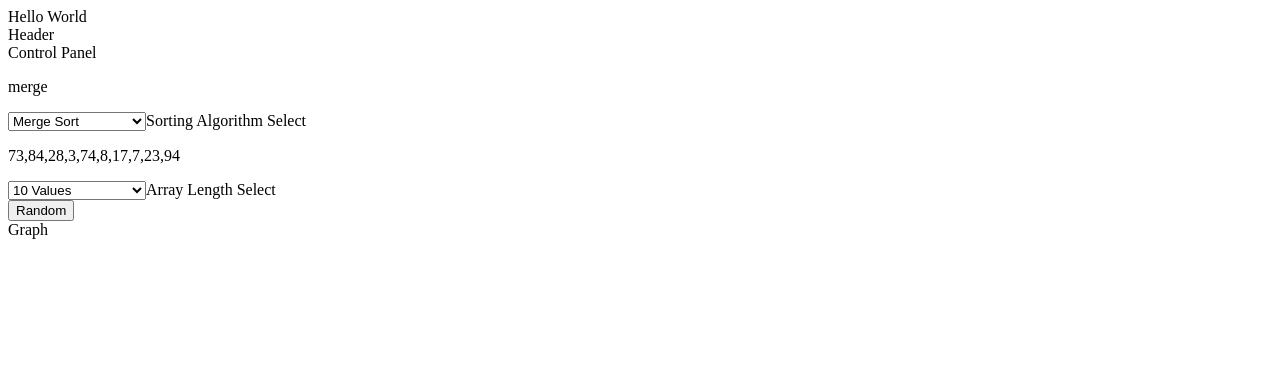
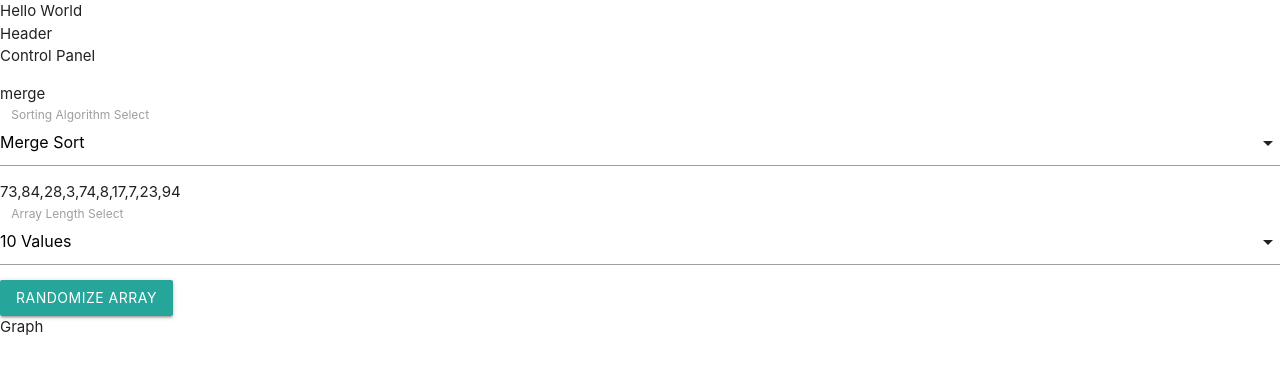
Before and after one commit to Trip4077/sorting-algorithms, a React (Create React App) app: page / in a window 1280 px wide. Shown: the top 374 px of the page. Built offline with nearby package versions, Linux system fonts and the light colour scheme.

Commit message:
Materialize Added

```diff
--- a/public/index.html
+++ b/public/index.html
@@ -14,10 +14,24 @@
     <link rel="apple-touch-icon" href="logo192.png" />
     <link rel="manifest" href="%PUBLIC_URL%/manifest.json" />
 
+    <!-- Compiled and minified CSS -->
+    <link rel="stylesheet" href="https://cdnjs.cloudflare.com/ajax/libs/materialize/1.0.0/css/materialize.min.css">
+
+    <!-- Compiled and minified JavaScript -->
+    <script src="https://cdnjs.cloudflare.com/ajax/libs/materialize/1.0.0/js/materialize.min.js"></script>
+
     <title>Sorting Algorithms</title>
   </head>
   <body>
     <noscript>You need to enable JavaScript to run this app.</noscript>
     <div id="root"></div>
+
+    <script>
+      document.addEventListener('DOMContentLoaded', function() {
+        var elems = document.querySelectorAll('select');
+
+        var instances = M.FormSelect.init(elems);
+      });
+    </script>
   </body>
 </html>
--- a/src/components/ControlPanel.jsx
+++ b/src/components/ControlPanel.jsx
@@ -36,7 +36,10 @@ const ControlPanel = props => {
                 <label>Array Length Select</label>
             </div>
 
-            <button onClick={props.setArrayValues}> Random</button>
+            <a className="waves-effect waves-light btn"
+               onClick={props.setArrayValues}>
+                Randomize Array
+            </a>
         </div>
     )
 }
```
